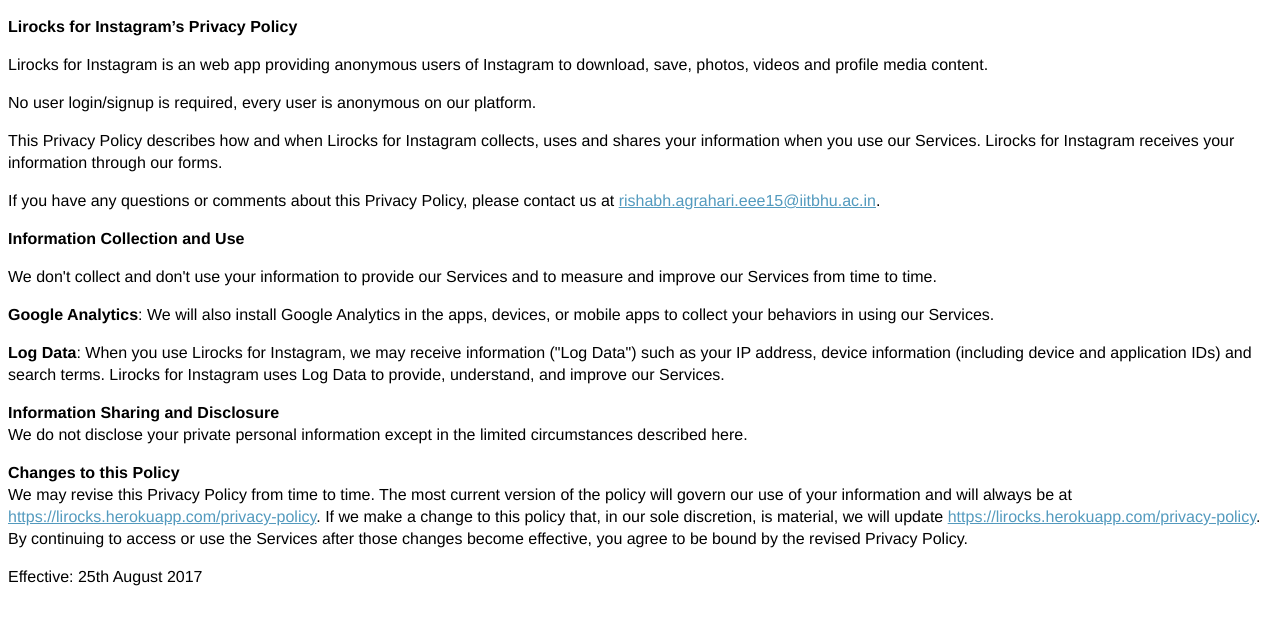
After one commit to pyaf/instaget, a Django app: page /privacy-policy in a window 1280 px wide. The commit adds this page. Shown: the top 625 px of the page. Run offline with Django 3.2, Linux system fonts and the light colour scheme.

Commit message:
privacy policy page added

```diff
--- a/instaget/insta/urls.py
+++ b/instaget/insta/urls.py
@@ -4,4 +4,5 @@
 
 urlpatterns = [
     url(r'^$', IndexView),
+    url(r'^privacy-policy$', PrivacyPolicy),
 ]
--- a/instaget/insta/views.py
+++ b/instaget/insta/views.py
@@ -10,3 +10,7 @@
         print(post_link)
         url = 'https://api.instagram.com/oembed/?callback=&url=https://www.instagram.com/p/BYM5yatg17A/'
     return render(request, template, context)
+
+def PrivacyPolicy(request):
+    template = 'privacy-policy.html'
+    return render(request, template, {})
--- a/instaget/templates/index.html
+++ b/instaget/templates/index.html
@@ -55,7 +55,6 @@
                  window.instgrm.Embeds.process()
              }
 
-
     });
 });
 
--- /dev/null
+++ b/instaget/templates/privacy-policy.html
@@ -0,0 +1,50 @@
+
+<!doctype html>
+<html>
+<head>
+<meta charset="UTF-8">
+<title>Lirocks for Instagram - Privacy Policy</title>
+<style type="text/css">
+p {
+	font-family: "Helvetica Neue", Segoe, "Segoe UI", Arial, sans-serif;
+	font-size:16px;
+	font-weight:normal;
+	line-height: 1.375em;
+}
+
+.title {
+	font-weight:bold !important;
+}
+
+a {
+	color: rgb(83, 154, 190);
+}
+</style>
+</head>
+
+<body>
+<p class="title"> Lirocks for Instagram’s Privacy Policy</p>
+<p>Lirocks for Instagram is an web app providing anonymous users of Instagram to download, save, photos, videos and profile media content.</p>
+<p>No user login/signup is required, every user is anonymous on our platform.</p>
+<p>This Privacy Policy describes how and when Lirocks for Instagram collects, uses and shares your information when you use our Services.  Lirocks for Instagram receives your information through our forms.</p>
+<p>If you have any questions or comments about this Privacy Policy, please contact us at <a href="mailto:">rishabh.agrahari.eee15@iitbhu.ac.in</a>.</p>
+
+<p class="title">Information Collection and Use</p>
+<p>We don't collect and don't use your information to provide our Services and to measure and improve our Services from time to time.</p>
+
+<p><span class="title">Google Analytics</span>: We will also install Google Analytics in the apps, devices, or mobile apps to collect your behaviors in using our Services. </p>
+
+<p><span class="title">Log Data</span>: When you use Lirocks for Instagram, we may receive information ("Log Data") such as your IP address, device information (including device and application IDs) and search terms. Lirocks for Instagram uses Log Data to provide, understand, and improve our Services.</p>
+
+<p><span class="title">Information Sharing and Disclosure</span><br>
+We do not disclose your private personal information except in the limited circumstances described here.</p>
+
+<p><span class="title">Changes to this Policy</span><br>
+We may revise this Privacy Policy from time to time. The most current version of the policy will govern our use of your information and will always be at
+<a href="https://lirocks.herokuapp.com/privacy-policy">https://lirocks.herokuapp.com/privacy-policy</a>. If we make a change to this policy that, in our sole discretion,
+ is material, we will update <a href="https://lirocks.herokuapp.com/privacy-policy">https://lirocks.herokuapp.com/privacy-policy</a>. By continuing to access or use the Services after those changes become effective, you agree to be bound by the revised Privacy Policy.</p>
+
+<p>Effective: 25th August 2017</p>
+
+</body>
+</html>
```
Also changed, not shown: 1 other file.
